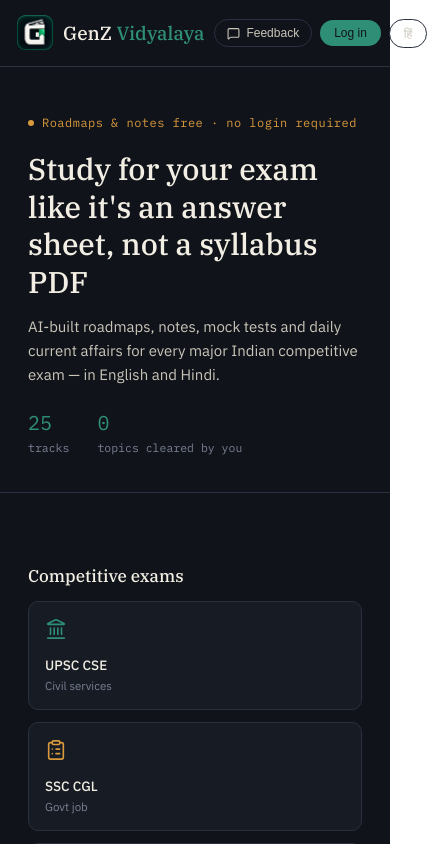
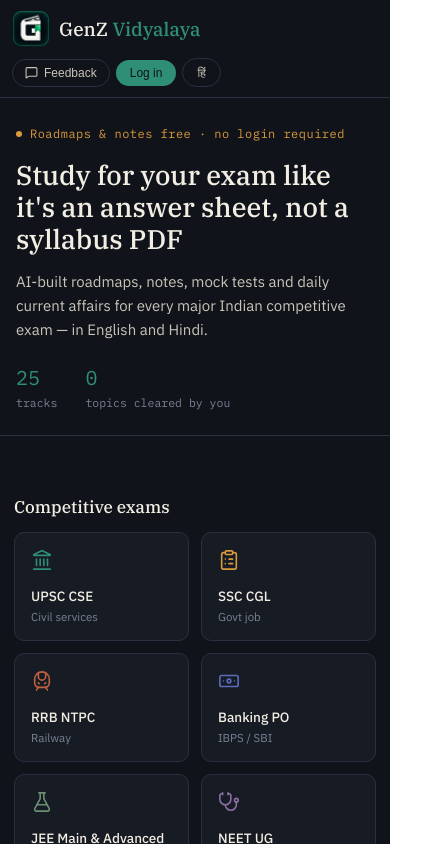
Before and after one commit to lensscapeclicks-maker/GenZ-Vidyalaya, a React (Create React App) app in the folder frontend/: page / in a window 390 px wide. Shown: the top 844 px of the page, 427 px wide, since content can reach past the window. Built offline with nearby package versions, Linux system fonts and the light colour scheme.

Commit message:
Improve mobile responsive layout

```diff
--- a/frontend/src/App.css
+++ b/frontend/src/App.css
@@ -36,3 +36,195 @@
     transform: rotate(360deg);
   }
 }
+/* =========================================================
+   GENZ VIDYALAYA — MOBILE RESPONSIVE PATCH
+   Mobile only. Desktop layout remains unchanged.
+   ========================================================= */
+
+html,
+body,
+#root {
+  width: 100%;
+  max-width: 100%;
+  margin: 0;
+}
+
+body {
+  overflow-x: hidden;
+}
+
+@media (max-width: 700px) {
+
+  /* Prevent the whole application from creating horizontal overflow */
+  #root {
+    width: 100%;
+    min-width: 0;
+    overflow-x: hidden;
+  }
+
+  /* Main navigation */
+  nav {
+    width: 100% !important;
+    box-sizing: border-box !important;
+    padding: 12px 14px !important;
+    gap: 10px !important;
+    flex-wrap: wrap !important;
+  }
+
+  /* Keep the existing logo untouched, only make its container fit */
+  nav > div:first-child {
+    min-width: 0 !important;
+    flex-shrink: 1 !important;
+  }
+
+  nav > div:last-child {
+    min-width: 0 !important;
+    max-width: 100% !important;
+    flex-wrap: wrap !important;
+    justify-content: flex-end !important;
+  }
+
+  /* Feedback button */
+  nav button {
+    max-width: 100%;
+  }
+
+  /* Hero section */
+  [style*="max-width: 760px"] {
+    box-sizing: border-box !important;
+    width: 100% !important;
+    max-width: 100% !important;
+    padding: 34px 18px 28px !important;
+  }
+
+  /* Hero heading */
+  h1 {
+    font-size: 30px !important;
+    line-height: 1.18 !important;
+    overflow-wrap: anywhere;
+  }
+
+  /* Hero paragraph */
+  p {
+    overflow-wrap: anywhere;
+  }
+
+  /* Hero stats */
+  [style*="heroStats"] {
+    flex-wrap: wrap !important;
+    gap: 18px !important;
+  }
+
+  /* Main content */
+  [style*="max-width: 1080px"] {
+    box-sizing: border-box !important;
+    width: 100% !important;
+    max-width: 100% !important;
+    padding: 28px 16px 20px !important;
+  }
+
+  /* Study content */
+  [style*="max-width: 820px"] {
+    box-sizing: border-box !important;
+    width: 100% !important;
+    max-width: 100% !important;
+    padding: 18px 16px !important;
+  }
+
+  /* Navigation tabs */
+  [style*="border-bottom"] {
+    box-sizing: border-box;
+  }
+
+  /* Tabs can scroll horizontally instead of breaking the page */
+  [style*="padding: 0 24px"][style*="border-bottom"] {
+    overflow-x: auto !important;
+    -webkit-overflow-scrolling: touch;
+    scrollbar-width: none;
+  }
+
+  [style*="padding: 0 24px"][style*="border-bottom"]::-webkit-scrollbar {
+    display: none;
+  }
+
+  /* Mock-test option grids */
+  [style*="gridTemplateColumns: '1fr 1fr'"] {
+    grid-template-columns: 1fr !important;
+  }
+
+  /* Cards and buttons */
+  button,
+  input,
+  textarea {
+    max-width: 100%;
+    box-sizing: border-box;
+  }
+
+  /* Prevent long generated AI content from breaking viewport */
+  pre,
+  code,
+  table {
+    max-width: 100%;
+    overflow-x: auto;
+  }
+
+  table {
+    display: block;
+  }
+
+  /* Topic drawer becomes a mobile sheet */
+  [style*="width: 400px"][style*="position: fixed"] {
+    width: 100% !important;
+    max-width: 100vw !important;
+    box-sizing: border-box !important;
+    left: 0 !important;
+    right: 0 !important;
+    top: auto !important;
+    bottom: 0 !important;
+    height: 82vh !important;
+    max-height: 82vh !important;
+    border-left: none !important;
+    border-top: 1px solid #2A3040 !important;
+    border-radius: 16px 16px 0 0 !important;
+  }
+
+  /* Auth / feedback / premium modal */
+  [style*="position: fixed"] > div {
+    max-width: calc(100vw - 28px) !important;
+    box-sizing: border-box !important;
+  }
+
+  /* Keep text inside cards */
+  [style*="background: rgb"] {
+    overflow-wrap: anywhere;
+  }
+}
+
+@media (max-width: 420px) {
+
+  nav {
+    padding: 10px 12px !important;
+  }
+
+  nav > div:last-child {
+    gap: 6px !important;
+  }
+
+  h1 {
+    font-size: 27px !important;
+  }
+
+  [style*="max-width: 760px"] {
+    padding: 28px 16px 24px !important;
+  }
+
+  [style*="max-width: 1080px"] {
+    padding-left: 14px !important;
+    padding-right: 14px !important;
+  }
+
+  [style*="max-width: 820px"] {
+    padding-left: 14px !important;
+    padding-right: 14px !important;
+  }
+}
```
